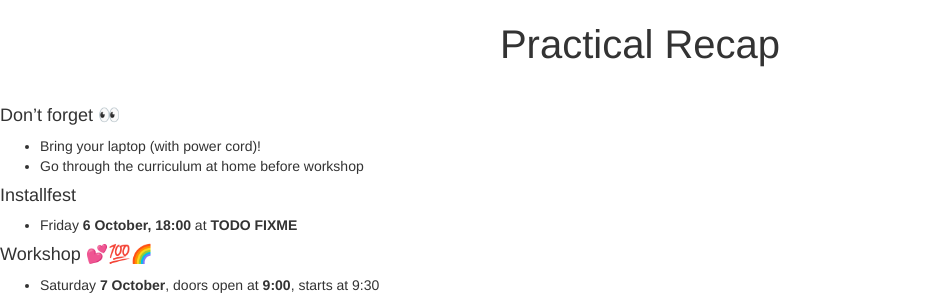
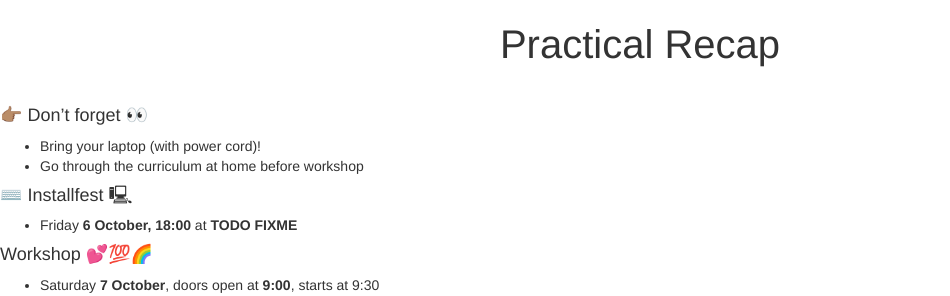
Before and after one commit to clojurebridge-berlin/clojurebridge-berlin.github.io, a Jekyll site: the page built from docs/coaches_training.deck.md, in a window 1280 px wide and 900 px high, scrolled down 8287 px. Shown: the part 515-811 px from the top of the window, without its empty margins (0-950 px from the left). Built offline with Jekyll 4.4.1, drawn with Linux system fonts in a browser that asks for light colours; our own code applies the rules of GitHub Pages for plain Markdown files.

Commit message:
Pointer and computer emoji for practical recap

```diff
--- a/docs/coaches_training.deck.md
+++ b/docs/coaches_training.deck.md
@@ -343,11 +343,11 @@ DISCUSS!
 
 # Practical Recap
 
-#### Don't forget 👀
+#### 👉🏽 Don't forget 👀
 * Bring your laptop (with power cord)!
 * Go through the curriculum at home before workshop
 
-#### Installfest
+#### ⌨️ Installfest 🖳
 * Friday **6 October, 18:00** at **TODO FIXME**
 
 #### Workshop 💕💯🌈
```
